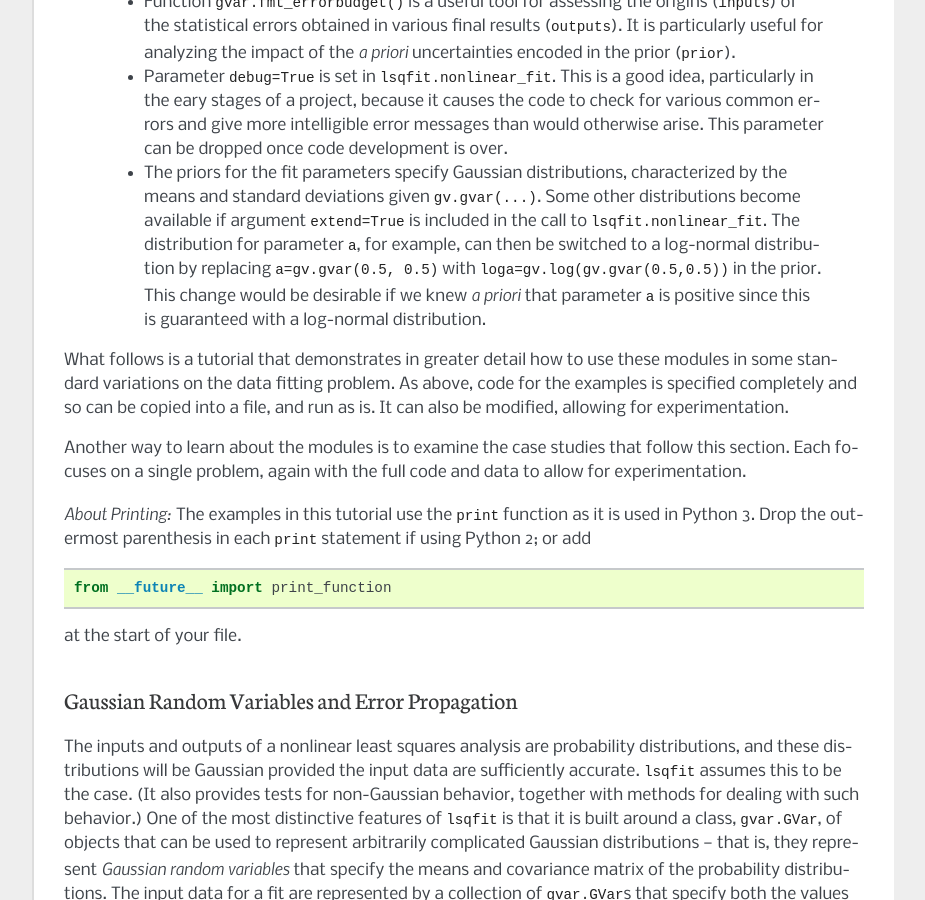
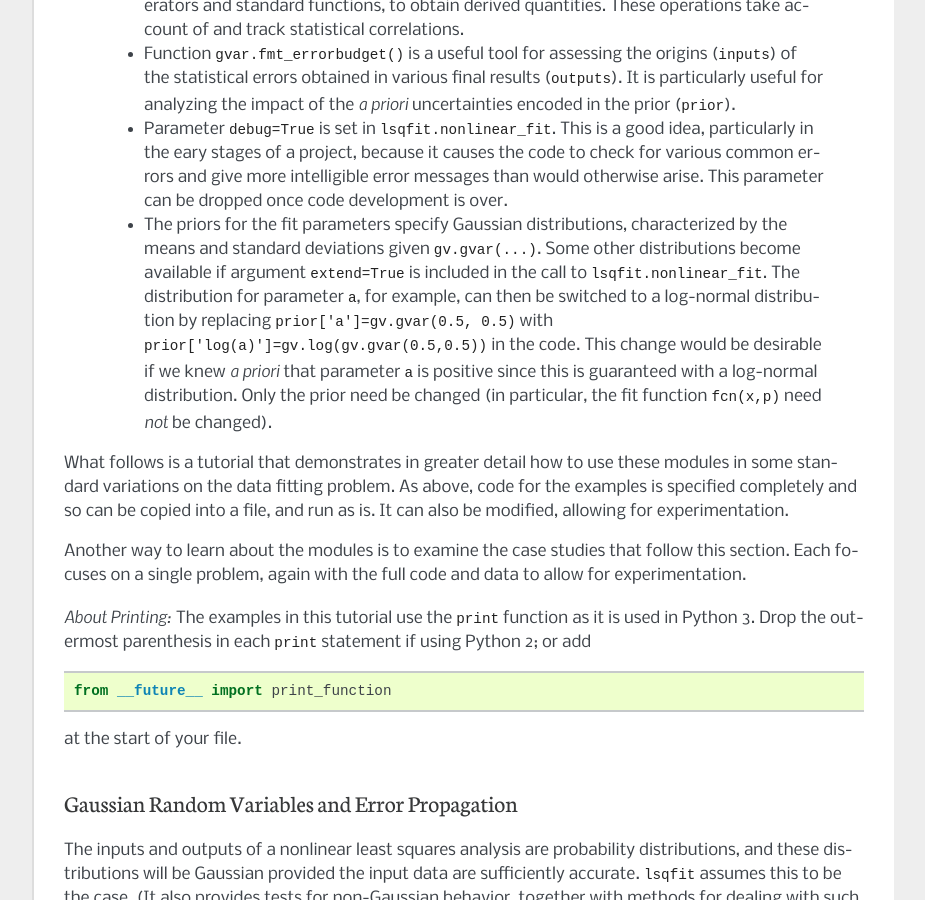
Before and after one commit to gplepage/lsqfit, a Sphinx documentation site: the page built from doc/source/overview.rst, in a window 1280 px wide and 900 px high, scrolled down 2986 px. Shown: the whole window, without its empty margins (198-1123 px from the left). Built offline with Sphinx 7.4.7, drawn with Linux system fonts in a browser that asks for light colours; formulas are drawn with MathJax 3; the version number is read from the project's files by our own code; some of the changed text lies outside the part shown.

Commit message:
tiny fix for documentation

```diff
--- a/doc/source/overview.rst
+++ b/doc/source/overview.rst
@@ -35,7 +35,9 @@
        'data1' : np.array([0.1, 1.0]),
        'data2' : np.array([0.1, 0.5])
        }
-   prior = dict(a=gv.gvar(0.5, 0.5), b=gv.gvar(0.5, 0.5))
+   prior = {}
+   prior['a'] = gv.gvar(0.5, 0.5)
+   prior['b'] = gv.gvar(0.5, 0.5))
 
    def fcn(x, p):             # fit function of x and parameters p
       ans = {}
@@ -114,7 +116,8 @@
        'data1' : np.array([0.1, 1.0]),
        'data2' : np.array([0.1, 0.5])
        }
-   prior = dict(a=gv.gvar(0.5, 0.5))
+   prior = {}
+   prior['a'] = gv.gvar(0.5, 0.5)
    prior['b'] = prior['a'] * gv.gvar(2.0, 0.5)
 
    def fcn(x, p):             # fit function of x and parameters p[k]
@@ -187,10 +190,12 @@
      ``gv.gvar(...)``. Some other distributions become available if argument
      ``extend=True`` is included in the call to |nonlinear_fit|.  The
      distribution for parameter ``a``, for example, can then be switched to a
-     log-normal distribution by replacing ``a=gv.gvar(0.5, 0.5)`` with
-     ``loga=gv.log(gv.gvar(0.5,0.5))`` in the prior. This change would
+     log-normal distribution by replacing ``prior['a']=gv.gvar(0.5, 0.5)`` with
+     ``prior['log(a)']=gv.log(gv.gvar(0.5,0.5))`` in the code. This change would
      be desirable if we knew *a priori* that parameter ``a`` is positive
-     since this is guaranteed with a log-normal distribution.
+     since this is guaranteed with a log-normal distribution. Only the
+     prior need be changed (in particular, the fit function ``fcn(x,p)``
+     need *not* be changed).
 
 What follows is a tutorial that demonstrates in greater detail how to
 use these modules in some standard variations on the data fitting problem.
```
